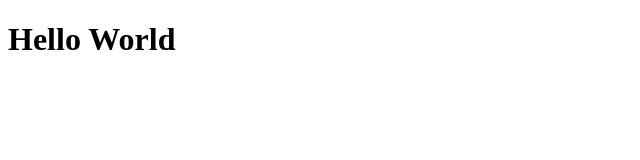
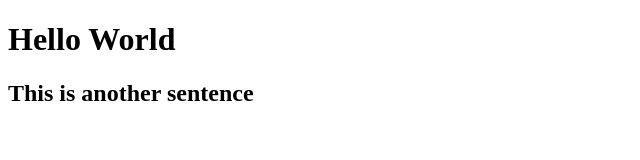
Before and after one commit to daveyloder/didactic-doodle, a website: page index.html in a window 1280 px wide. Shown: the whole page, without its empty margins (0-640 px from the left). Drawn offline with Linux system fonts and the light colour scheme.

Commit message:
Added another title

```diff
--- a/index.html
+++ b/index.html
@@ -8,5 +8,7 @@
 </head>
 <body>
     <h1>Hello World</h1>
+    <h2> This is another sentence
+    </h2>
 </body>
 </html>
```
